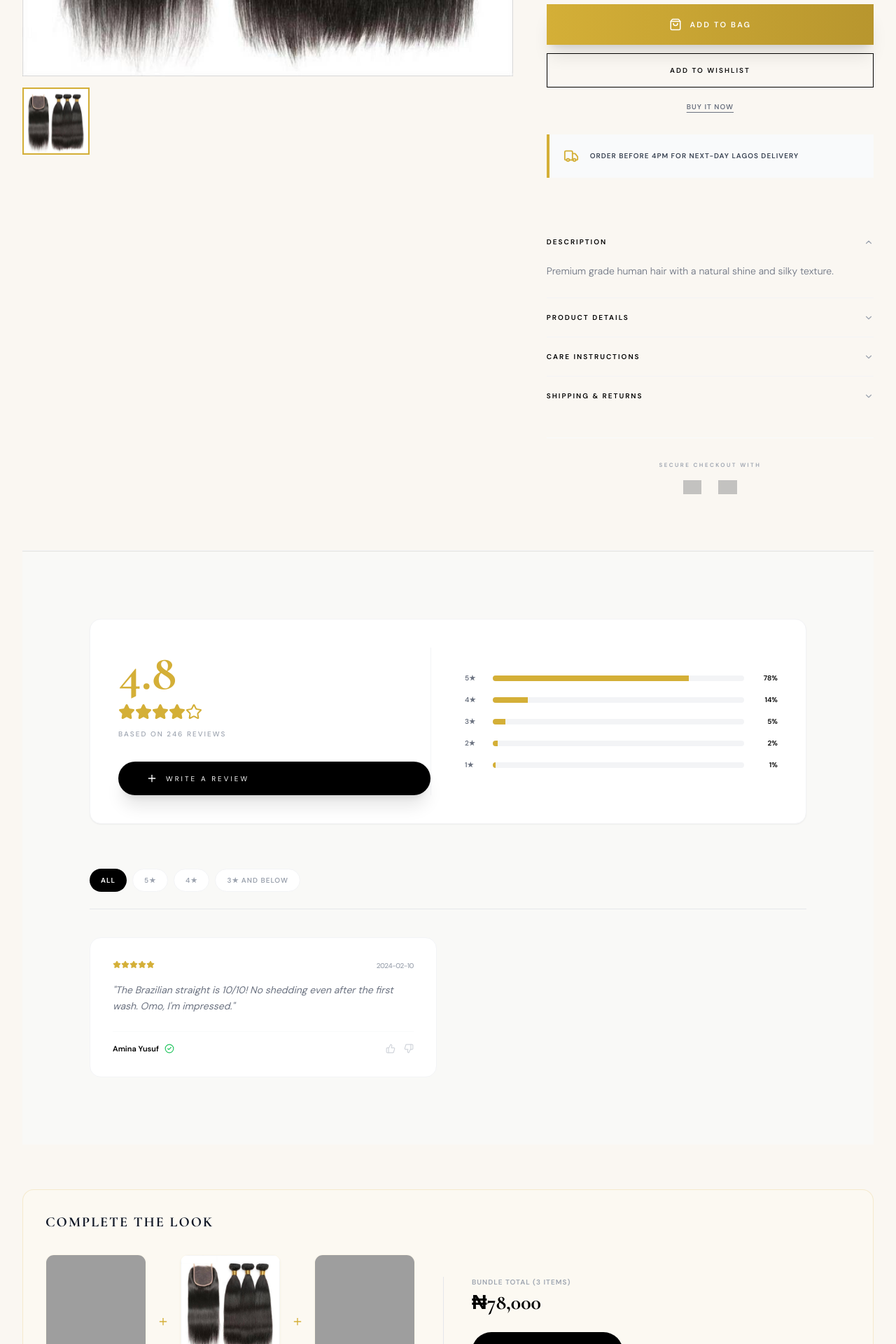
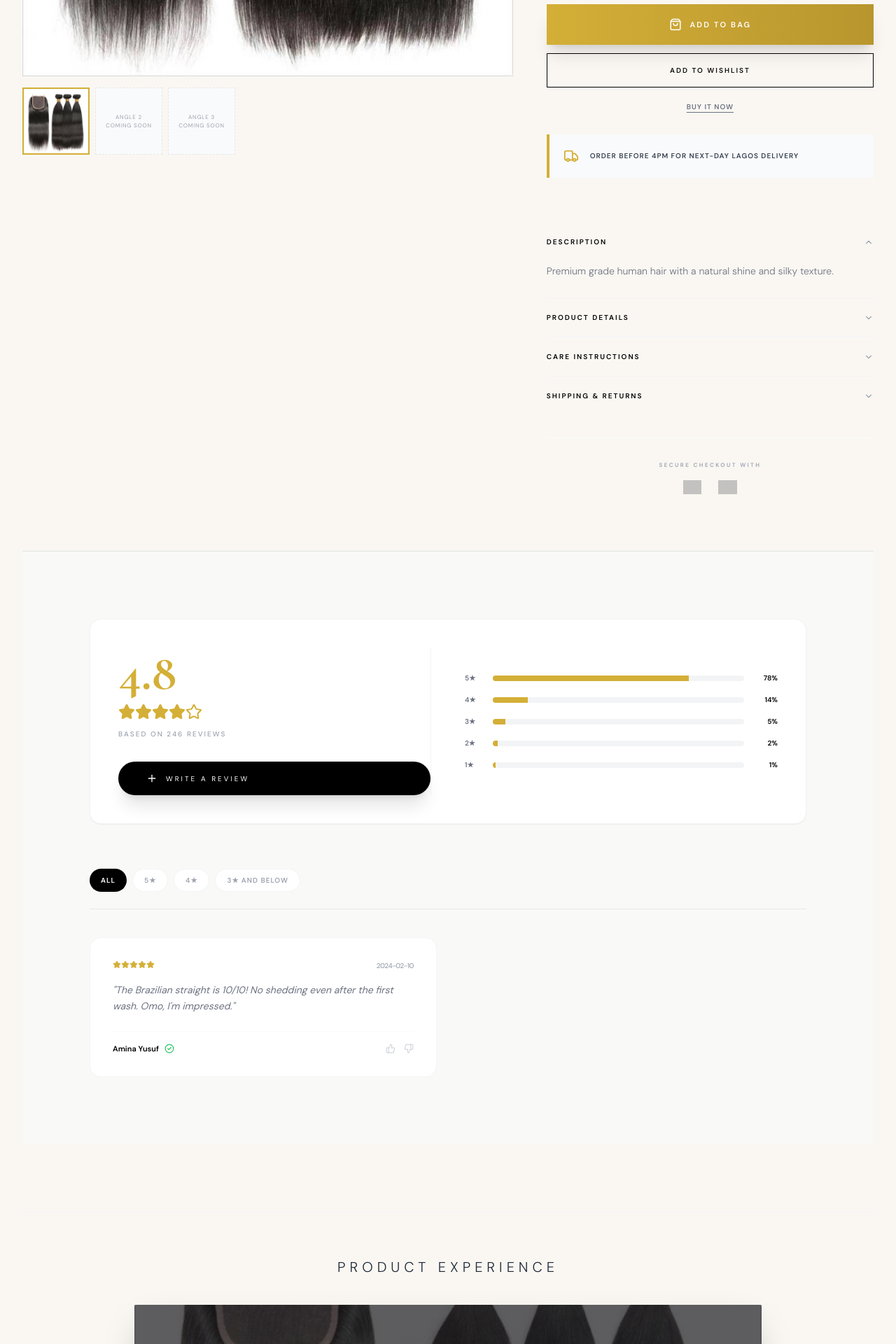
Before and after one commit to Berserker71130/glowhaus, a Next.js app: page /product/brazilian-straight-hair-18 in a window 1280 px wide. Shown: the part 720-2640 px from the top of the page at 70% size. Built offline with nearby package versions, Linux system fonts and the light colour scheme; grey boxes are pictures that could not be loaded.

Commit message:
feat: implement multi-image gallery with placeholders and cinematic video experience

```diff
--- a/src/app/product/[slug]/page.tsx
+++ b/src/app/product/[slug]/page.tsx
@@ -16,7 +16,6 @@ interface Props {
 
 export async function generateMetadata({ params }: Props): Promise<Metadata> {
   const { slug } = await params;
-  // UPDATE: Search by ID or Slug
   const product = products.find((p) => p.slug === slug || p.id === slug);
   if (!product) return { title: "Product Not Found" };
 
@@ -28,8 +27,6 @@ export async function generateMetadata({ params }: Props): Promise<Metadata> {
 
 export default async function Page({ params }: Props) {
   const { slug } = await params;
-
-  // UPDATE: Search by ID or Slug so your Modal links work
   const product = products.find((p) => p.slug === slug || p.id === slug);
 
   if (!product) {
@@ -65,8 +62,34 @@ export default async function Page({ params }: Props) {
         </div>
       </div>
 
+      {/* 1. REVIEWS SECTION */}
       <div className="mt-20 border-t border-gray-100">
         <ProductReviews reviews={productReviews} />
+      </div>
+
+      {/* 2. NEW VIDEO EXPERIENCE SECTION (The Bianca Criteria) */}
+      <div className="mt-24 pt-16 border-t border-gray-100">
+        <div className="max-w-4xl mx-auto">
+          <h2 className="text-center text-xl font-light tracking-[0.3em] uppercase mb-10 text-gray-800">
+            Product Experience
+          </h2>
+          <div className="relative aspect-video w-full bg-zinc-900 overflow-hidden rounded-sm group cursor-pointer shadow-2xl">
+            {/* Background Preview */}
+            <img
+              src={product.images[0]}
+              alt="Experience Video"
+              className="w-full h-full object-cover opacity-30 group-hover:scale-105 transition-transform duration-[2000ms]"
+            />
+            {/* Play Button Overlay */}
+            <div className="absolute inset-0 flex flex-col items-center justify-center">
+              <div className="w-20 h-20 rounded-full border border-white/20 flex items-center justify-center bg-white/5 backdrop-blur-md group-hover:bg-[#D4AF37] group-hover:border-[#D4AF37] transition-all duration-500">
+                <div className="w-0 h-0 border-t-[10px] border-t-transparent border-l-[18px] border-l-white border-b-[10px] border-b-transparent ml-1" />
+              </div>
+              <p className="mt-6 text-white text-[10px] tracking-[0.5em] uppercase font-light">Watch the Glow-Up</p>
+              <span className="mt-2 text-white/40 text-[8px] uppercase tracking-widest">Coming Soon to GlowHaus</span>
+            </div>
+          </div>
+        </div>
       </div>
 
       {isHairProduct && (
--- a/src/components/product/ProductGallery.tsx
+++ b/src/components/product/ProductGallery.tsx
@@ -48,7 +48,7 @@ export default function ProductGallery({ images, badges }: GalleryProps) {
     <div className="flex flex-col gap-4">
       {/* 1. Main Image Container (Large, Square) */}
       <div className="relative aspect-square bg-gray-50 overflow-hidden group cursor-zoom-in">
-        {/* 6. Badges top-left */}
+        {/* Badges top-left */}
         <div className="absolute top-4 left-4 z-30 flex flex-col gap-2 pointer-events-none">
           {badges?.map((badge) => (
             <span
@@ -60,7 +60,7 @@ export default function ProductGallery({ images, badges }: GalleryProps) {
           ))}
         </div>
 
-        {/* 7. Wishlist button top-right */}
+        {/* Wishlist button top-right */}
         <button className="absolute top-4 right-4 z-30 p-2 bg-white rounded-full shadow-md hover:scale-110 transition-transform">
           <Heart
             size={20}
@@ -68,7 +68,7 @@ export default function ProductGallery({ images, badges }: GalleryProps) {
           />
         </button>
 
-        {/* 5. Mobile Swipe Carousel (Embla Viewport) */}
+        {/* Mobile Swipe Carousel */}
         <div className="h-full w-full" ref={emblaRef}>
           <div className="flex h-full w-full">
             {images.map((img, i) => (
@@ -81,7 +81,6 @@ export default function ProductGallery({ images, badges }: GalleryProps) {
                   setZoomStyle({ ...zoomStyle, display: "none" })
                 }
               >
-                {/* 3. Crossfade with Framer Motion */}
                 <AnimatePresence mode="wait">
                   <motion.div
                     key={selectedIndex}
@@ -97,12 +96,13 @@ export default function ProductGallery({ images, badges }: GalleryProps) {
                       className="w-full h-full object-cover"
                     />
 
-                    {/* 4. Zoom on hover Overlay */}
+
+                    {/* Zoom Overlay */}
 <div
   className="absolute inset-0 z-10 pointer-events-none hidden md:block opacity-0 group-hover:opacity-100 transition-opacity duration-300"
   style={{
     ...zoomStyle,
-                        backgroundImage: `url(${images[selectedIndex]})`,
+    backgroundImage: `url(${images[selectedIndex]})`, // FIXED: Wrapped in backticks
     backgroundSize: "250%",
     backgroundRepeat: "no-repeat",
   }}
@@ -115,7 +115,7 @@ export default function ProductGallery({ images, badges }: GalleryProps) {
         </div>
       </div>
 
-      {/* 2. Thumbnail Strip (4 visible, scroll if more) */}
+      {/* 2. Thumbnail Strip */}
       <div className="flex gap-2 overflow-x-auto pb-2 scrollbar-hide">
         {images.map((img, i) => (
           <button
@@ -124,7 +124,7 @@ export default function ProductGallery({ images, badges }: GalleryProps) {
             className={`relative w-24 h-24 flex-shrink-0 border-2 transition-all ${
               selectedIndex === i
                 ? "border-[#D4AF37]"
-                : "border-transparent hover:border-gray-300"
+                : "border-transparent hover:border-gray-200"
             }`}
           >
             <img
@@ -134,6 +134,18 @@ export default function ProductGallery({ images, badges }: GalleryProps) {
             />
           </button>
         ))}
+
+        {/* Placeholder logic for 3-photo criteria */}
+        {images.length < 3 && Array.from({ length: 3 - images.length }).map((_, idx) => (
+          <div
+            key={`placeholder-${idx}`}
+            className="w-24 h-24 flex-shrink-0 bg-gray-50 border border-dashed border-gray-200 flex items-center justify-center"
+          >
+            <span className="text-[8px] text-gray-400 uppercase tracking-widest text-center px-1">
+              Angle {images.length + idx + 1} <br/> Coming Soon
+            </span>
+          </div>
+        ))}
       </div>
     </div>
   );
```
Lines whose indentation alone changed are shown as unchanged.
